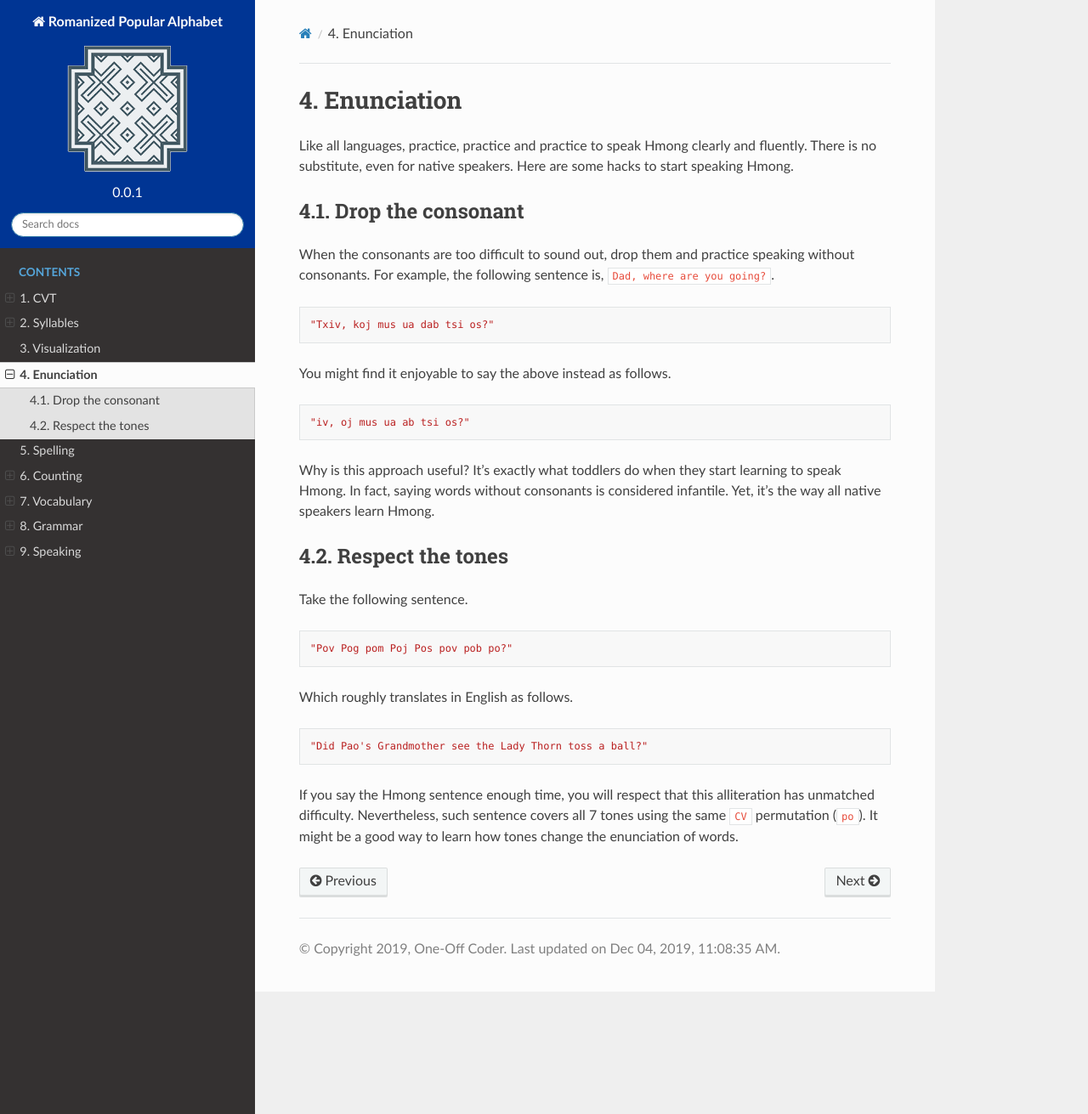
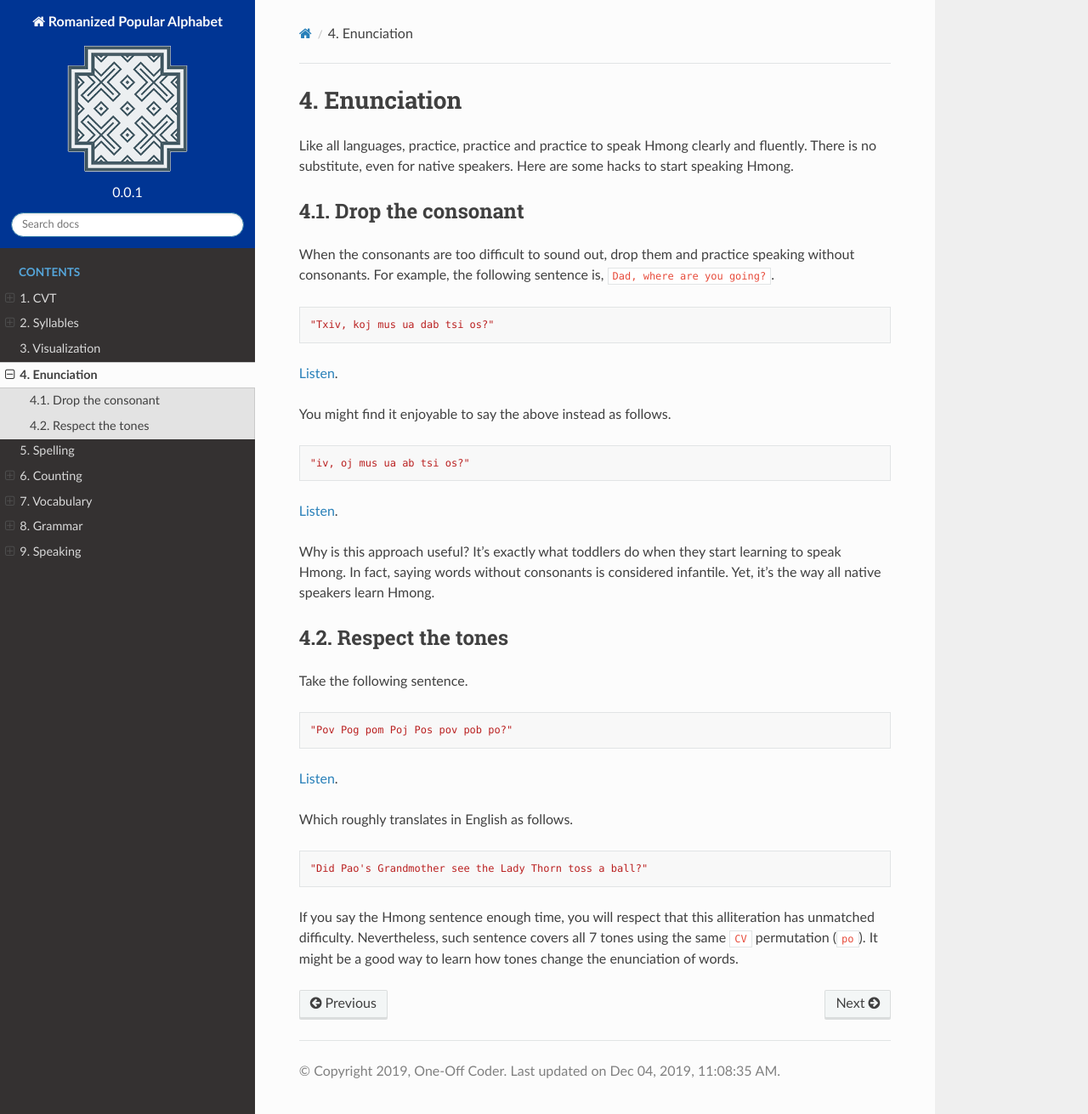
Before and after one commit to oneoffcoder/rpa, a Sphinx documentation site: the page built from source/enunciation.rst, in a window 1280 px wide and 1311 px high. Shown: the whole window at 85% size. Built offline with Sphinx 7.4.7 and the Read the Docs theme 2.0.0, drawn with Linux system fonts in a browser that asks for light colours; a script that is not in the unit is left out; comment, search, counter and statistics services are not loaded.

Commit message:
add listen

```diff
--- a/source/enunciation.rst
+++ b/source/enunciation.rst
@@ -12,11 +12,15 @@ When the consonants are too difficult to sound out, drop them and practice speak
 
     "Txiv, koj mus ua dab tsi os?"
 
+`Listen <generate.html?q=txiv+koj+mus+ua+dab+tsi+os>`_.
+
 You might find it enjoyable to say the above instead as follows.
 
 ::
 
     "iv, oj mus ua ab tsi os?"
+
+`Listen <generate.html?q=iv+oj+mus+ua+ab+tsi+os>`_.
 
 Why is this approach useful? It's exactly what toddlers do when they start learning to speak Hmong. In fact, saying words without consonants is considered infantile. Yet, it's the way all native speakers learn Hmong.
 
@@ -29,6 +33,8 @@ Take the following sentence.
 
     "Pov Pog pom Poj Pos pov pob po?"
 
+`Listen <generate.html?q=pov+pog+pom+poj+pos+pov+pob+po>`_.
+
 Which roughly translates in English as follows.
 
 ::
```
